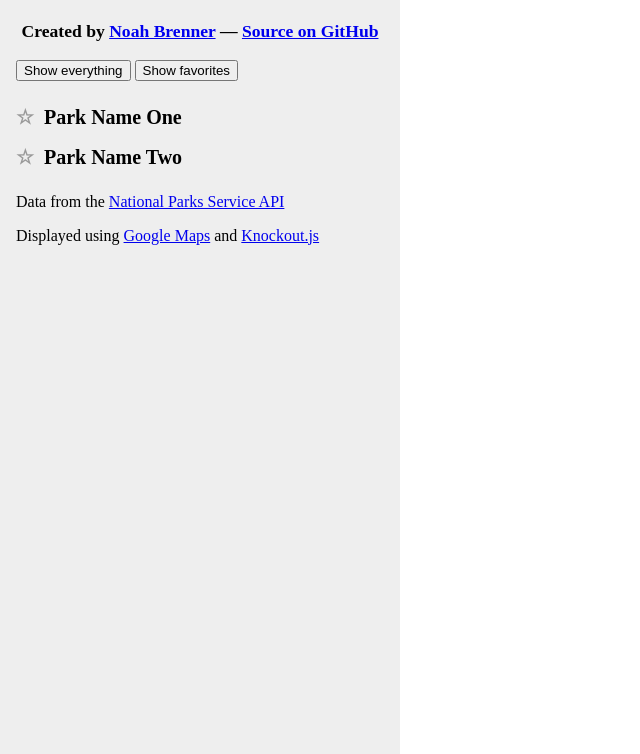
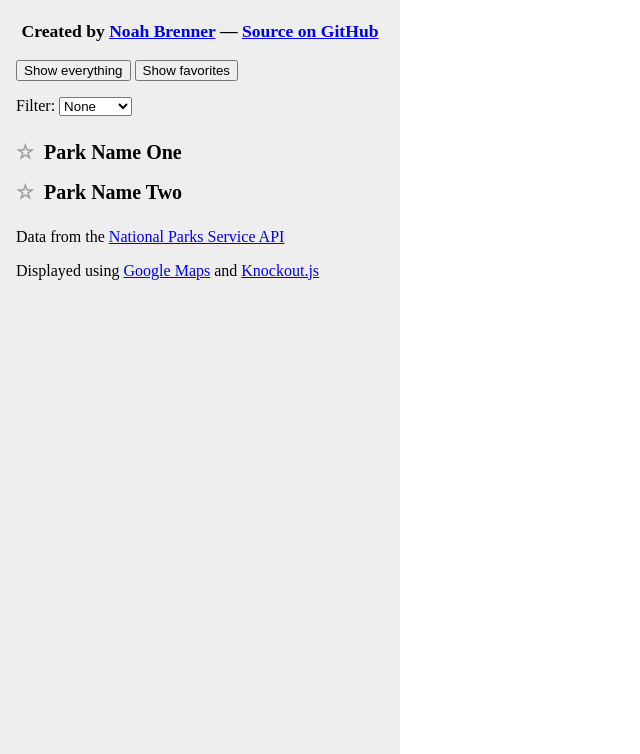
Before and after one commit to noahbrenner/national-parks, a website built with Parcel: page src/index.pug in a window 1280 px wide. Shown: the part 46-800 px from the top of the page, without its empty margins (0-640 px from the left). Built offline with nearby package versions, Linux system fonts and the light colour scheme.

Commit message:
Add "Filter" drop down menu (no functionality)

```diff
--- a/src/css/styles.scss
+++ b/src/css/styles.scss
@@ -52,6 +52,10 @@ main {
   }
 }
 
+.filter {
+  margin: 1em 0;
+}
+
 nav {
   & ul {
     margin: 1em 0;
--- a/src/index.pug
+++ b/src/index.pug
@@ -23,6 +23,11 @@ html(lang="en-us")
         div.favorites-toggle
           button#show-all Show everything
           button#show-favorites Show favorites
+        div.filter
+          label(for="filter-select") Filter:
+          select#filter-select
+            option(value="") None
+            option(value="option1") Option 1
       nav
         ul
           li Park Name One
```
